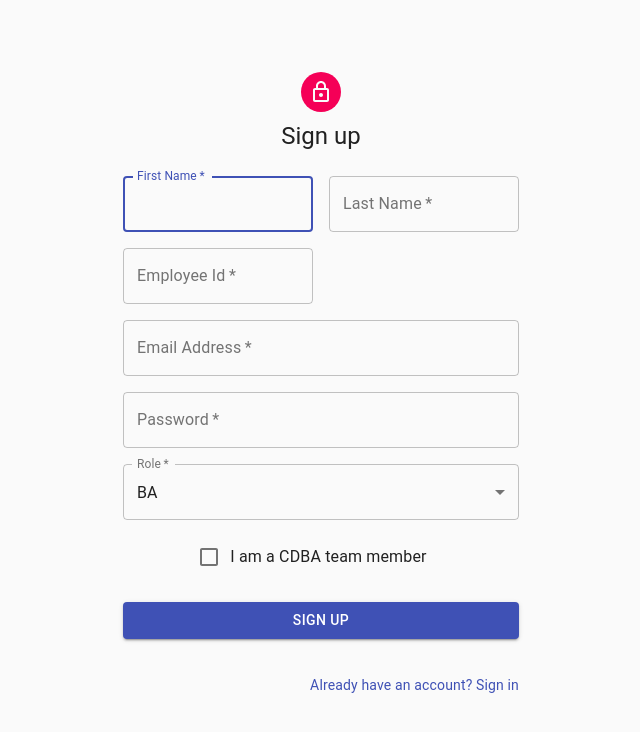
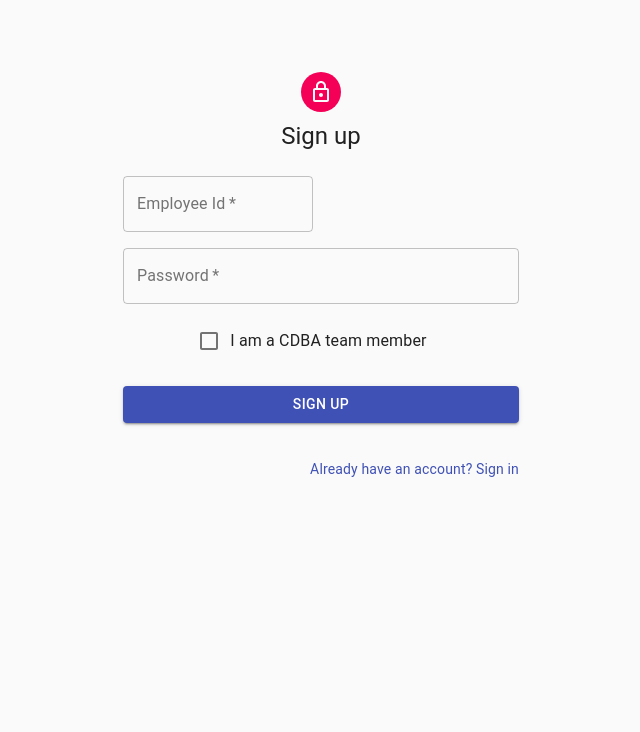
Before and after one commit to shung47/RSFrontend, a React (Create React App) app: page /SignUp in a window 1280 px wide. Shown: the top 732 px of the page, without its empty margins (319-959 px from the left). Built offline with nearby package versions, Linux system fonts and the light colour scheme; the HTML template or start-up script is replaced by a standard one.

Commit message:
Modified userTbl

```diff
--- a/src/components/CreateTicket.js
+++ b/src/components/CreateTicket.js
@@ -238,10 +238,10 @@ function CreateTicket(){
                   ><option></option>
                   {users.map((option) => (
                     <option
-                      key={option.email}
-                      value={option.email}
+                      key={option.employeeId}
+                      value={option.employeeId}
                     >
-                      {option.firstName}{option.lastName}
+                      {option.name}
                     </option>
                   ))}
                   </TextField>
@@ -261,10 +261,10 @@ function CreateTicket(){
                   ><option></option>
                   {users.map((option) => (
                     <option
-                    key={option.email}
-                    value={option.email}
+                    key={option.employeeId}
+                    value={option.employeeId}
                   >
-                    {option.firstName}{option.lastName}
+                    {option.name}
                   </option>))}
                   </TextField>
                   </Grid>
@@ -282,10 +282,10 @@ function CreateTicket(){
                   ><option></option>
                   {users.map((option) => (
                     <option
-                    key={option.email}
-                    value={option.email}
+                    key={option.employeeId}
+                    value={option.employeeId}
                   >
-                    {option.firstName}{option.lastName}
+                    {option.name}
                   </option>))}
                   </TextField>
                   </Grid>
--- a/src/components/Login.js
+++ b/src/components/Login.js
@@ -64,7 +64,7 @@ async function loginUser(credentials) {
 
 export default function Login() {
   const classes = useStyles();
-  const[email,  setEmail] = useState();
+  const[employeeId,  setEmployeeId] = useState();
   const[password,  setPassword] = useState();
   const[errorMsg, setErrorMsg] = useState(null);
 
@@ -72,7 +72,7 @@ export default function Login() {
     e.preventDefault();
 
         const token = await loginUser({
-          email, password
+          employeeId, password
         });
 
         if(token.status==404)
@@ -108,14 +108,13 @@ export default function Login() {
             margin="normal"
             required
             fullWidth
-            id="email"
-            label="Email Address"
-            name="email"
-            autoComplete="email"
+            id="employeeId"
+            label="EmployeeID"
+            name="employeeId"
+            autoComplete="employeeId"
             autoFocus
-            type = "email"
-            value={email}
-            onChange = {(e) => setEmail(e.target.value)}
+            value={employeeId}
+            onChange = {(e) => setEmployeeId(e.target.value)}
           />
           <TextField
             variant="outlined"
--- a/src/components/NevBar.js
+++ b/src/components/NevBar.js
@@ -137,7 +137,7 @@ export default function PersistentDrawerLeft() {
         }}
       >
         <div className={classes.drawerHeader}>
-          <h3 style={{ alignContent:"flex-start", display : "flex" }}>{user.FirstName} {user.LastName}</h3>
+          <h3 style={{ alignContent:"flex-start", display : "flex" }}>{user.Name}</h3>
           <IconButton onClick={handleDrawerClose}>
             {theme.direction === 'ltr' ? <ChevronLeftIcon /> : <ChevronRightIcon />}
           </IconButton>
--- a/src/components/SignUp.js
+++ b/src/components/SignUp.js
@@ -35,43 +35,11 @@ const useStyles = makeStyles((theme) => ({
   },
 }));
 
-const roles = [
-  {
-    value: 'BA',
-    label: 'BA'
-  },
-  {
-    value: 'SA',
-    label: 'SA'
-  },
-  {
-    value: 'BALeader',
-    label: 'BA Leader'
-  },
-  {
-    value: 'SALeader',
-    label: 'SALeader'
-  },
-  {
-    value: 'Director',
-    label: 'Director'
-  },
-  {
-    value: 'Admin',
-    label: 'Admin'
-  }
-
-];
-
-
 export default function SignUp() {
   const classes = useStyles();
   const history = useHistory();
-  const[firstName,  setFirstName] = useState('');
-  const[lastName,  setLastName] = useState('');
-  const[email,  setEmail] = useState('');
+  const [name, setName] = useState('');
   const[password, setPassword] =useState('');
-  const[role, setRole] = useState('BA');
   const[employeeId, setEmployeeId]=useState('');
   const[errorMsg, setErrorMsg] = useState(null);
 
@@ -80,9 +48,9 @@ export default function SignUp() {
 
   const handleSubmit = (e) => {
     e.preventDefault();
-    const user = {firstName, lastName, email, password, employeeId, role};
+    const user = {password, employeeId};
 
-        fetch('https://localhost:5001/api/Users/', {
+        fetch(`${process.env.REACT_APP_API_URL}Users`, {
             method:'POST',
             headers:{
                 'Content-Type':'application/json',
@@ -116,33 +84,6 @@ export default function SignUp() {
           <Grid container spacing={2}>
             <Grid item xs={12} sm={6}>
               <TextField
-                autoComplete="fname"
-                name="firstName"
-                variant="outlined"
-                required
-                fullWidth
-                id="firstName"
-                label="First Name"
-                autoFocus
-                value={firstName}
-                onChange={(e) => setFirstName(e.target.value)}
-              />
-            </Grid>
-            <Grid item xs={12} sm={6}>
-              <TextField
-                variant="outlined"
-                required
-                fullWidth
-                id="lastName"
-                label="Last Name"
-                name="lastName"
-                autoComplete="lname"
-                value={lastName}
-                onChange={(e) => setLastName(e.target.value)}
-              />
-            </Grid>
-            <Grid item xs={12} sm={6}>
-              <TextField
                 variant="outlined"
                 required
                 fullWidth
@@ -159,20 +100,6 @@ export default function SignUp() {
                 variant="outlined"
                 required
                 fullWidth
-                id="email"
-                label="Email Address"
-                name="email"
-                autoComplete="email"
-                type="email"
-                value={email}
-                onChange={(e) => setEmail(e.target.value)}
-              />
-            </Grid>
-            <Grid item xs={12}>
-              <TextField
-                variant="outlined"
-                required
-                fullWidth
                 name="password"
                 label="Password"
                 type="password"
@@ -181,30 +108,6 @@ export default function SignUp() {
                 value={password}
                 onChange={(e) => setPassword(e.target.value)}
               />
-            </Grid>
-            <Grid item xs={12}>
-              <TextField
-                variant="outlined"
-                required
-                fullWidth
-                name="role"
-                label="Role"
-                id="role"
-                select
-                value={role}
-                SelectProps={{ native: true }}
-                onChange={(e) => setRole(e.target.value)}
-                >
-                  {roles.map((option) => (
-                  <option
-                    key={option.value}
-                    value={option.value}
-                  >
-                    {option.label}
-                  </option>
-                ))}
-                </TextField>
-
             </Grid>
             <Grid item xs={12}>
               <FormControlLabel
--- a/src/components/Ticket.js
+++ b/src/components/Ticket.js
@@ -486,10 +486,10 @@ const TicketDetails = (props) => {
                 SelectProps={{ native: true }}
               >{users.map((option) => (
                 <option
-                  key={option.email}
-                  value={option.email}
+                  key={option.employeeId}
+                  value={option.employeeId}
                 >
-                  {option.email}
+                  {option.name}
                 </option>
               ))}
               </TextField>}
@@ -512,10 +512,10 @@ const TicketDetails = (props) => {
               >
                 {users.map((option) => (
                 <option
-                  key={option.email}
-                  value={option.email}
+                  key={option.employeeId}
+                  value={option.employeeId}
                 >
-                  {option.email}
+                  {option.name}
                 </option>
               ))}</TextField>}
             </Grid>
@@ -536,10 +536,10 @@ const TicketDetails = (props) => {
               ><option></option>
               {users.map((option) => (
                 <option
-                  key={option.email}
-                  value={option.email}
+                  key={option.employeeId}
+                  value={option.employeeId}
                 >
-                  {option.email}
+                  {option.name}
                 </option>
               ))}</TextField>}
             </Grid>
@@ -579,7 +579,7 @@ const TicketDetails = (props) => {
                 name="creator"
                 onChange={handleChange}
                 required
-                value={ticket.creator}
+                value={ticket.creatorName}
                 variant="outlined"
                 disabled
               />
@@ -637,10 +637,10 @@ const TicketDetails = (props) => {
                 SelectProps={{ native: true }}
               ><option></option>{users.map((option) => (
                 <option
-                  key={option.email}
-                  value={option.email}
+                  key={option.employeeId}
+                  value={option.employeeId}
                 >
-                  {option.email}
+                  {option.name}
                 </option>
               ))}</TextField>
               <div style={{ alignContent:"flex-start", display : "flex" }}>
@@ -648,7 +648,7 @@ const TicketDetails = (props) => {
                     variant="outlined"
                     onClick={handleFirstOpen}
                     color ="primary"
-                    disabled = {user.Email != ticket.primaryCodeReviewer}
+                    disabled = {user.EmployeeId != ticket.primaryCodeReviewer}
                     variant="contained">
                     Approval
                 </Button>
@@ -678,10 +678,10 @@ const TicketDetails = (props) => {
                 SelectProps={{ native: true, default: ""}}
               ><option></option>{users.map((option) => (
                 <option
-                  key={option.email}
-                  value={option.email}
+                  key={option.employeeId}
+                  value={option.employeeId}
                 >
-                  {option.email}
+                  {option.name}
                 </option>
               ))}</TextField>
               <div style={{ alignContent:"flex-start", display : "flex" }}>
@@ -689,7 +689,7 @@ const TicketDetails = (props) => {
                     variant="outlined"
                     onClick={handleSecOpen}
                     color ="primary"
-                    disabled = {user.Email != ticket.secondaryCodeReviewer}
+                    disabled = {user.EmployeeId != ticket.secondaryCodeReviewer}
                     variant="contained">
                     Approval
                 </Button>
@@ -718,10 +718,10 @@ const TicketDetails = (props) => {
                 SelectProps={{ native: true }}
               ><option></option>{users.map((option) => (
                 <option
-                  key={option.email}
-                  value={option.email}
+                  key={option.employeeId}
+                  value={option.employeeId}
                 >
-                  {option.email}
+                  {option.name}
                 </option>
               ))}</TextField>
               <div style={{ alignContent:"flex-start", display : "flex" }}>
@@ -729,7 +729,7 @@ const TicketDetails = (props) => {
                     variant="outlined"
                     onClick={handleBrOpen}
                     color ="primary"
-                    disabled = {user.Email != ticket.businessReviewer}
+                    disabled = {user.EmployeeId != ticket.businessReviewer}
                     variant="contained">
 
                     Approval
@@ -762,7 +762,7 @@ const TicketDetails = (props) => {
                 value={ticket.saLeaderApproval}
                 required
                 select
-                disabled = {user.Role!='SALeader'}
+                //disabled = {user.Role!='SALeader'}
                 SelectProps={{ native: true }}
                 variant="outlined"
               >
--- a/src/components/TicketsTable.js
+++ b/src/components/TicketsTable.js
@@ -39,7 +39,7 @@ export default function DataTable(props) {
               setTickets(data.filter(e=>e.status=='Reviewing'));
             }else if(props.status=='MyTickets')
             {
-              setTickets(data.filter(e=>e.assignee==user.Email||e.primaryCodeReviewer==user.Email||e.secondaryCodeReviewer==user.Email||e.businessReviewer==user.Email));
+              setTickets(data.filter(e=>e.assignee===user.EmployeeId||e.primaryCodeReviewer==user.EmployeeId||e.secondaryCodeReviewer==user.EmployeeId||e.businessReviewer==user.EmployeeId||e.developer==user.EmployeeId));
             }
             else
             {
@@ -68,40 +68,39 @@ const columns = [
     {
       field: 'type',
       headerName: 'Type',
-      type: 'number',
       width: 110,
       editable: false,
     },
     {
-      field: 'assignee',
+      field: 'assigneeName',
       headerName: 'Assignee',
       sortable: true,
       width: 150,
       editable: false,
     },
     {
-      field: 'developer',
+      field: 'developerName',
       headerName: 'Developer',
       sortable: true,
       width: 150,
       editable: false,
     },
     {
-      field: 'primaryCodeReviewer',
+      field: 'primaryCodeReviewerName',
       headerName: 'Primary Code Reviewer',
       sortable: true,
       width: 250,
       editable: false,
     },
     {
-      field: 'secondaryCodeReviewer',
+      field: 'secondaryCodeReviewerName',
       headerName: 'Secondary Code Reviewer',
       sortable: true,
       width: 250,
       editable: false,
     },
     {
-      field: 'businessReviewer',
+      field: 'businessReviewerName',
       headerName: 'Business Reviewer',
       sortable: true,
       width: 200,
```
